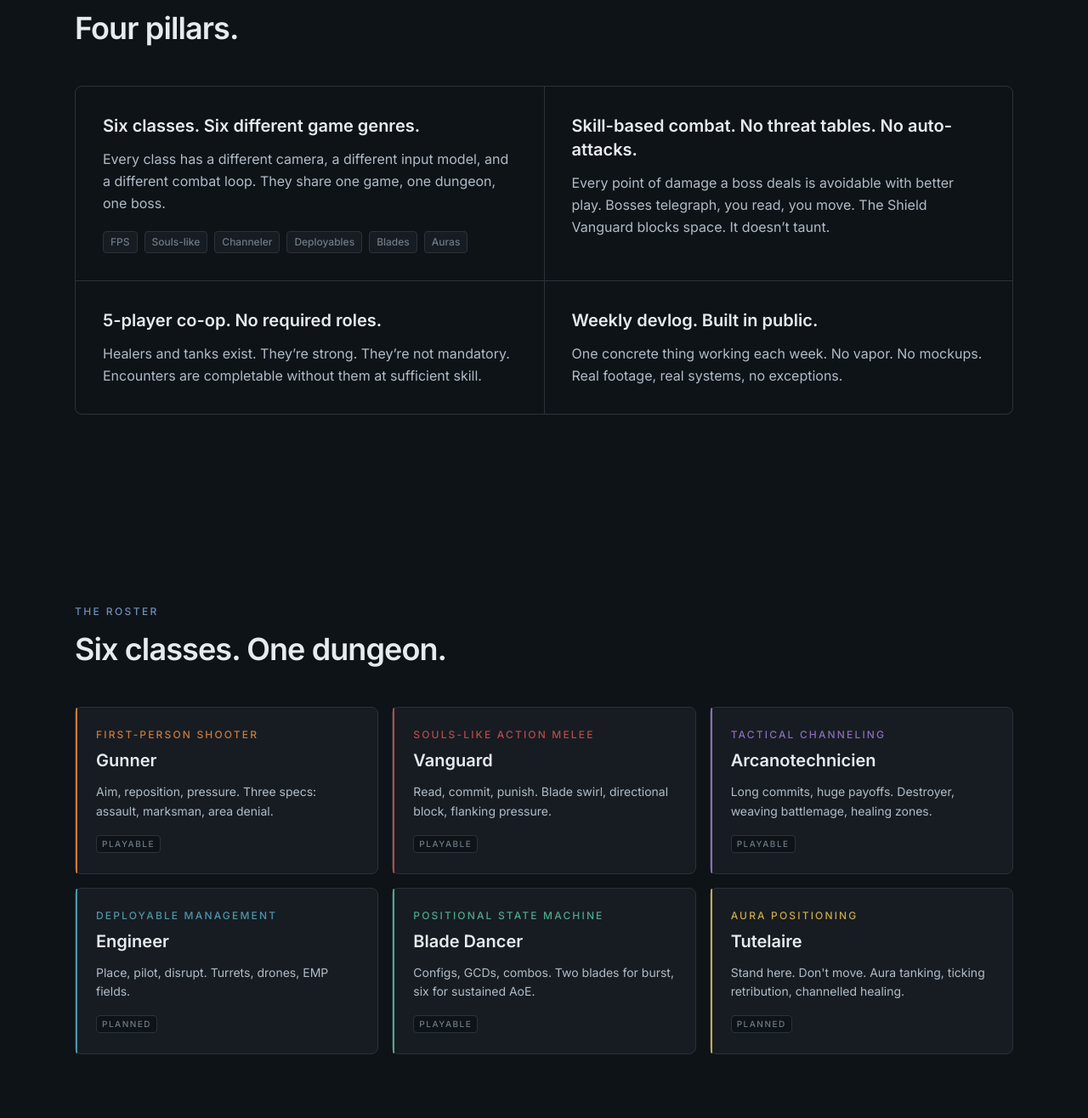
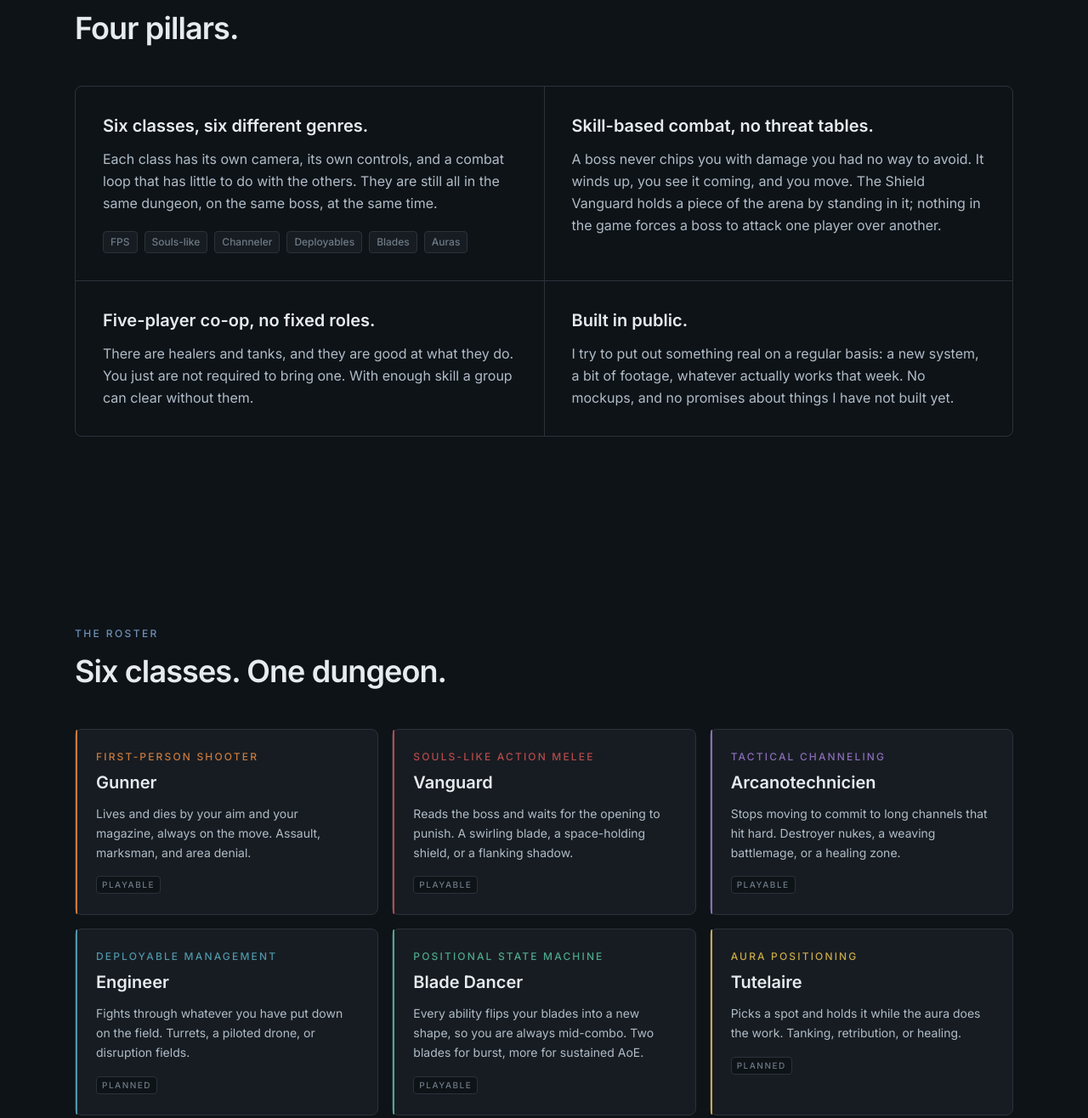
Before and after one commit to lanathlor/pyrrhic-stars, an Astro site in the folder web/landing/: page / in a window 1280 px wide. Shown: the part 822-2138 px from the top of the page at 85% size. Built offline with nearby package versions, Linux system fonts and the light colour scheme; Astro itself is replaced by a stand-in of ours; no server answers.

Commit message:
refactor(web): rewrite landing copy in a plainer voice
The marketing copy read as machine-generated: rule-of-three lists, colon
reveals, and staccato fragments stacked on every line. Rewrite the feature
pillars, class identities, and roadmap summaries with varied sentence
structure and plain phrasing, closer to the voice of the devlog. Facts and
class/spec names are unchanged.

```diff
--- a/web/landing/src/components/Features.astro
+++ b/web/landing/src/components/Features.astro
@@ -1,7 +1,7 @@
 ---
-// 4 feature pillars. Wording sourced from docs/design/combat.md and
-// docs/design/classes/README.md. Do not rewrite. This language is what the
-// design docs commit to publicly.
+// 4 feature pillars. Written for the site in plain voice; the underlying
+// principles come from docs/design/combat.md and docs/design/classes/README.md.
+// Keep these consistent with those docs, but they are not verbatim quotes.
 
 interface Pillar {
   title: string;
@@ -11,8 +11,8 @@ interface Pillar {
 
 const pillars: Pillar[] = [
   {
-    title: "Six classes. Six different game genres.",
-    body: "Every class has a different camera, a different input model, and a different combat loop. They share one game, one dungeon, one boss.",
+    title: "Six classes, six different genres.",
+    body: "Each class has its own camera, its own controls, and a combat loop that has little to do with the others. They are still all in the same dungeon, on the same boss, at the same time.",
     tags: [
       "FPS",
       "Souls-like",
@@ -23,16 +23,16 @@ const pillars: Pillar[] = [
     ],
   },
   {
-    title: "Skill-based combat. No threat tables. No auto-attacks.",
-    body: "Every point of damage a boss deals is avoidable with better play. Bosses telegraph, you read, you move. The Shield Vanguard blocks space. It doesn’t taunt.",
+    title: "Skill-based combat, no threat tables.",
+    body: "A boss never chips you with damage you had no way to avoid. It winds up, you see it coming, and you move. The Shield Vanguard holds a piece of the arena by standing in it; nothing in the game forces a boss to attack one player over another.",
   },
   {
-    title: "5-player co-op. No required roles.",
-    body: "Healers and tanks exist. They’re strong. They’re not mandatory. Encounters are completable without them at sufficient skill.",
+    title: "Five-player co-op, no fixed roles.",
+    body: "There are healers and tanks, and they are good at what they do. You just are not required to bring one. With enough skill a group can clear without them.",
   },
   {
-    title: "Weekly devlog. Built in public.",
-    body: "One concrete thing working each week. No vapor. No mockups. Real footage, real systems, no exceptions.",
+    title: "Built in public.",
+    body: "I try to put out something real on a regular basis: a new system, a bit of footage, whatever actually works that week. No mockups, and no promises about things I have not built yet.",
   },
 ];
 ---
--- a/web/landing/src/lib/classes.ts
+++ b/web/landing/src/lib/classes.ts
@@ -4,71 +4,71 @@
 // "restrained color usage"). One controlled accent per class.
 
 export interface ClassEntry {
-  slug: string;
-  name: string;
-  genre: string;
-  identity: string;
+	slug: string
+	name: string
+	genre: string
+	identity: string
 	/** Tailwind 4 token name without the `--color-class-` prefix. */
-  accent: ClassAccent;
+	accent: ClassAccent
 	/** Playable in the current build. Engineer and Tutelaire arrive in Phase 3. */
-  playable: boolean;
+	playable: boolean
 }
 
 export type ClassAccent =
-  | "gunner"
-  | "vanguard"
-  | "arcanotechnicien"
-  | "engineer"
-  | "blade-dancer"
-  | "tutelaire";
+	| 'gunner'
+	| 'vanguard'
+	| 'arcanotechnicien'
+	| 'engineer'
+	| 'blade-dancer'
+	| 'tutelaire'
 
 export const CLASSES: ClassEntry[] = [
 	{
-    slug: "gunner",
-    name: "Gunner",
-    genre: "First-Person Shooter",
-    identity: "Aim, reposition, pressure. Three specs: assault, marksman, area denial.",
-    accent: "gunner",
+		slug: 'gunner',
+		name: 'Gunner',
+		genre: 'First-Person Shooter',
+		identity: 'Lives and dies by your aim and your magazine, always on the move. Assault, marksman, and area denial.',
+		accent: 'gunner',
 		playable: true,
 	},
 	{
-    slug: "vanguard",
-    name: "Vanguard",
-    genre: "Souls-like Action Melee",
-    identity: "Read, commit, punish. Blade swirl, directional block, flanking pressure.",
-    accent: "vanguard",
+		slug: 'vanguard',
+		name: 'Vanguard',
+		genre: 'Souls-like Action Melee',
+		identity: 'Reads the boss and waits for the opening to punish. A swirling blade, a space-holding shield, or a flanking shadow.',
+		accent: 'vanguard',
 		playable: true,
 	},
 	{
-    slug: "arcanotechnicien",
-    name: "Arcanotechnicien",
-    genre: "Tactical Channeling",
-    identity: "Long commits, huge payoffs. Destroyer, weaving battlemage, healing zones.",
-    accent: "arcanotechnicien",
+		slug: 'arcanotechnicien',
+		name: 'Arcanotechnicien',
+		genre: 'Tactical Channeling',
+		identity: 'Stops moving to commit to long channels that hit hard. Destroyer nukes, a weaving battlemage, or a healing zone.',
+		accent: 'arcanotechnicien',
 		playable: true,
 	},
 	{
-    slug: "engineer",
-    name: "Engineer",
-    genre: "Deployable Management",
-    identity: "Place, pilot, disrupt. Turrets, drones, EMP fields.",
-    accent: "engineer",
+		slug: 'engineer',
+		name: 'Engineer',
+		genre: 'Deployable Management',
+		identity: 'Fights through whatever you have put down on the field. Turrets, a piloted drone, or disruption fields.',
+		accent: 'engineer',
 		playable: false,
 	},
 	{
-    slug: "blade-dancer",
-    name: "Blade Dancer",
-    genre: "Positional State Machine",
-    identity: "Configs, GCDs, combos. Two blades for burst, six for sustained AoE.",
-    accent: "blade-dancer",
+		slug: 'blade-dancer',
+		name: 'Blade Dancer',
+		genre: 'Positional State Machine',
+		identity: 'Every ability flips your blades into a new shape, so you are always mid-combo. Two blades for burst, more for sustained AoE.',
+		accent: 'blade-dancer',
 		playable: true,
 	},
 	{
-    slug: "tutelaire",
-    name: "Tutelaire",
-    genre: "Aura Positioning",
-    identity: "Stand here. Don't move. Aura tanking, ticking retribution, channelled healing.",
-    accent: "tutelaire",
+		slug: 'tutelaire',
+		name: 'Tutelaire',
+		genre: 'Aura Positioning',
+		identity: 'Picks a spot and holds it while the aura does the work. Tanking, retribution, or healing.',
+		accent: 'tutelaire',
 		playable: false,
 	},
-];
+]
--- a/web/landing/src/lib/roadmap.ts
+++ b/web/landing/src/lib/roadmap.ts
@@ -28,9 +28,9 @@ export const PHASES: Phase[] = [
     label: "Phase 0",
     title: "Online alpha",
     status: "done",
-    goal: "Five players, a hub, a class, a dungeon, one real boss.",
+    goal: "Prove the core loop works online.",
     summary:
-      "The proof of concept. Five players meet in a hub, pick a class, group up, walk through a portal into a dungeon, fight one real boss, and leave. Everything runs server-authoritative over the internet, not on a LAN. This is done: four classes are playable across five specs, the combat systems resolve damage and cooldowns on the server, and the first dungeon is live with its first boss.",
+      "The proof of concept, and it is done. Five people meet in a hub, pick a class, group up, and head through a portal into a dungeon to fight a boss. It all runs on a server over the internet, so you can actually play it with friends who are not in the room. There are four playable classes with five specs between them, the server handles the damage and the cooldowns, and the first dungeon has its first boss.",
     bullets: [
       "Server-authoritative online co-op",
       "Four classes, five specs playable",
@@ -42,9 +42,9 @@ export const PHASES: Phase[] = [
     label: "Phase 1",
     title: "Content and economy",
     status: "done",
-    goal: "Make the dungeon worth running: feel, loot, and stakes.",
+    goal: "Turn the demo room into a dungeon worth replaying.",
     summary:
-      "Everything that turns the alpha's single room into a dungeon you actually want to run. Trash packs lead into the boss, the full clear loop runs start to finish against a timer, and the combat-feel pass landed: telegraphs you read and animations that sell every hit. On top of that the reward loop is in: clear a run, earn mercenary scrip, and spend it at the merchant on gear. Difficulty modifiers (Overflux) let you raise the stakes for better payouts. All shipped.",
+      "This is what pushed the alpha past a single empty room, and it is all in the build now. You fight through packs of enemies to reach the boss, and the whole run is played against a clear timer. Combat got a proper feel pass, with telegraphs you can read and animations behind every hit. The reward loop works too. Finish a run, earn mercenary scrip, take it to the merchant for gear. And if you want a harder run for a better payout, the Overflux modifiers let you crank things up.",
     bullets: [
       "Trash packs and full clear loop",
       "Combat feel: telegraphs and animations",
@@ -56,9 +56,9 @@ export const PHASES: Phase[] = [
     label: "Phase 2",
     title: "More bosses and depth",
     status: "now",
-    goal: "Finish the first dungeon's gauntlet of bosses.",
+    goal: "Give the first dungeon more than one boss.",
     summary:
-      "The work in front of me right now. The first dungeon still leans on a single boss, so the focus is more encounters: additional bosses, a full multi-boss clear from the first trash pack to the last, and deeper mechanics that each fight teaches. This is where the active work is going.",
+      "This is the part I am working on now. The dungeon still hangs on a single boss, so it needs more of them, with the fights in between, so that a full clear takes you all the way from the first pack of enemies to the last. The new encounters are also where I get to build deeper, stranger mechanics.",
     bullets: [
       "More bosses for the first dungeon",
       "A full multi-boss clear, start to finish",
@@ -69,9 +69,9 @@ export const PHASES: Phase[] = [
     label: "Phase 3",
     title: "Polish",
     status: "later",
-    goal: "Round out the roster and open up the world.",
+    goal: "Fill out the roster and step outside the dungeon.",
     summary:
-      "Rounding everything out. The last two classes (the Engineer and the Tutelaire) bring the roster to six, and a group finder means you no longer need a pre-made team to play. The world opens up too: a first open-world zone and an adventuring loop to explore it, beyond the dungeon runs. Beyond this lies a longer vision, but I will not promise what I have not started.",
+      "The later stuff. The last two classes, the Engineer and the Tutelaire, bring the roster up to six. A group finder means you do not have to bring your own team to play. And the game starts to leave the dungeon behind, with a first open-world zone and a reason to go wander around in it. There is more I want to do past that, but I would rather not promise things I have not started yet.",
     bullets: [
       "Last two classes (Engineer, Tutelaire)",
       "Group finder",
```
Lines whose indentation alone changed are shown as unchanged.
